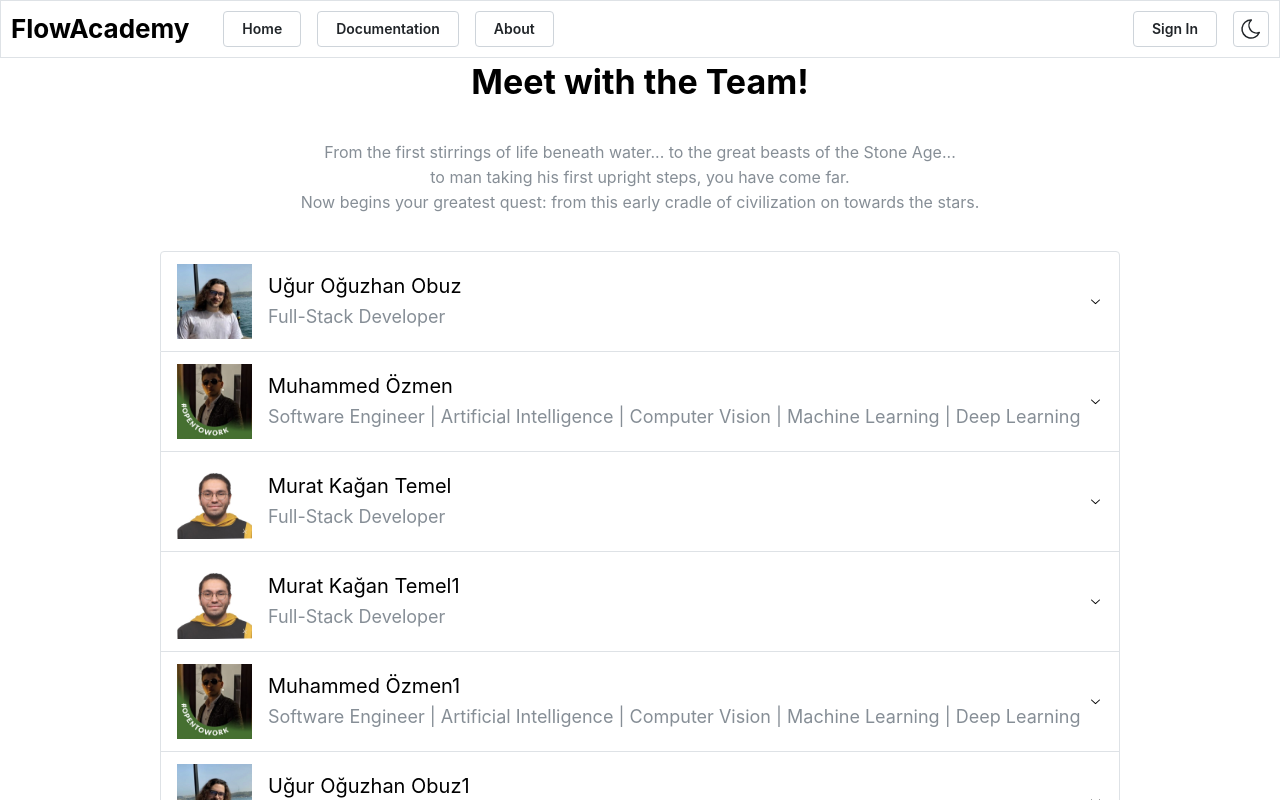
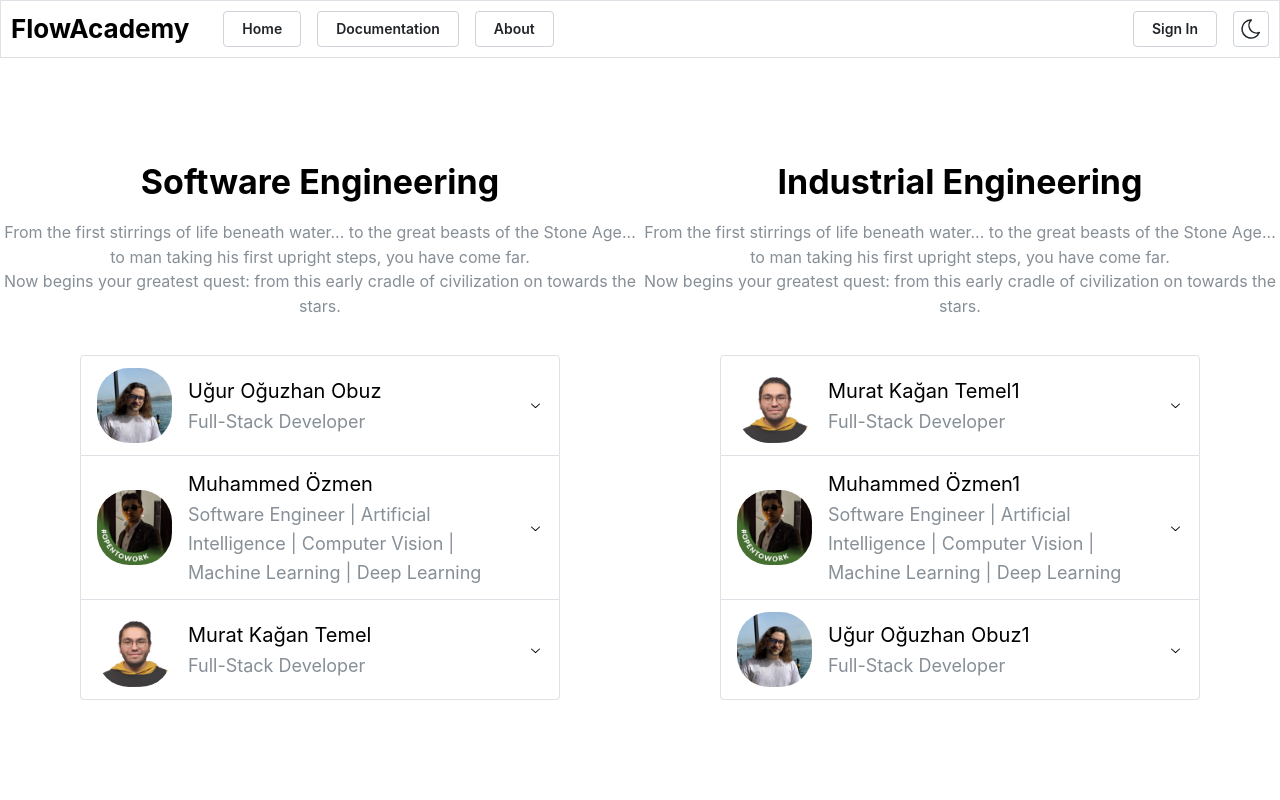
Before and after one commit to Cytherr1/flowacademy, a Next.js app: page /about in a window 1280 px wide. Shown: the top 800 px of the page. Built offline with nearby package versions, Linux system fonts and the light colour scheme; no server answers.

Commit message:
about without responsiveness

```diff
--- a/components/about.tsx
+++ b/components/about.tsx
@@ -1,16 +1,51 @@
 "use client";
-import { Text, Accordion, Center, Box, Title, Stack } from "@mantine/core";
-import { aboutData } from "@/lib/data";
+
+import {
+  Text,
+  Accordion,
+  Center,
+  Box,
+  Title,
+  Stack,
+  Group,
+} from "@mantine/core";
+import { softwareData, industrialData } from "@/lib/data";
 import AccordionLabel from "./accordionLabel";
+import { getSocialButtons } from "./getSocialButtons";
+
+interface DataItem {
+  id: string;
+  image: string;
+  label: string;
+  description: string;
+  content: string;
+  social1?: string;
+  social2?: string;
+  social3?: string;
+  social4?: string;
+}
 
 export default function AboutComponent() {
-  const items = aboutData.map((item) => (
+  const software = softwareData.map((item: DataItem) => (
     <Accordion.Item value={item.id} key={item.label}>
       <Accordion.Control>
         <AccordionLabel {...item} />
       </Accordion.Control>
       <Accordion.Panel>
         <Text size="sm">{item.content}</Text>
+        <Group mt="sm">{getSocialButtons(item)}</Group>
+      </Accordion.Panel>
+    </Accordion.Item>
+  ));
+
+  const industrial = industrialData.map((item: DataItem) => (
+    <Accordion.Item value={item.id} key={item.label}>
+      <Accordion.Control>
+        <AccordionLabel {...item} />
+      </Accordion.Control>
+      <Accordion.Panel>
+        <Text size="sm">{item.content}</Text>
+        <Group mt="sm">{getSocialButtons(item)}</Group>
       </Accordion.Panel>
     </Accordion.Item>
   ));
@@ -18,22 +53,40 @@
   return (
     <Center miw="100%" mah="100%">
       <Stack align="center" w="100%">
-        <Title order={1} ta="center" mb={20}>
-          Meet with the Team!
+        <Title order={1} ta="center">
+          Software Engineering
         </Title>
         <Text ta="center" mb={20} c="dimmed">
           From the first stirrings of life beneath water... to the great beasts
           of the Stone Age...
-          <br/>
-          to man taking his first upright steps, you have
-          come far.
-          <br/>
-          Now begins your greatest quest: from this early cradle of
-          civilization on towards the stars.
+          <br />
+          to man taking his first upright steps, you have come far.
+          <br />
+          Now begins your greatest quest: from this early cradle of civilization
+          on towards the stars.
         </Text>
         <Box w="75%" mx="auto">
           <Accordion chevronPosition="right" variant="contained">
-            {items}
+            {software}
+          </Accordion>
+        </Box>
+      </Stack>
+      <Stack align="center" w="100%">
+        <Title order={1} ta="center">
+          Industrial Engineering
+        </Title>
+        <Text ta="center" mb={20} c="dimmed">
+          From the first stirrings of life beneath water... to the great beasts
+          of the Stone Age...
+          <br />
+          to man taking his first upright steps, you have come far.
+          <br />
+          Now begins your greatest quest: from this early cradle of civilization
+          on towards the stars.
+        </Text>
+        <Box w="75%" mx="auto">
+          <Accordion chevronPosition="right" variant="contained">
+            {industrial}
           </Accordion>
         </Box>
       </Stack>
--- a/components/accordionLabel.tsx
+++ b/components/accordionLabel.tsx
@@ -1,4 +1,5 @@
 "use client";
+
 import { Group, Text, Image } from "@mantine/core";
 import NextImage from "next/image";
 
@@ -13,12 +14,11 @@
   image,
   description,
 }: AccordionLabelProps) {
-  // Handle image path - convert relative paths to absolute
   const imageSrc = image.startsWith("../")
     ? image.replace("../", "/")
     : image.startsWith("./")
-      ? image.replace("./", "/")
-      : image;
+    ? image.replace("./", "/")
+    : image;
 
   return (
     <Group wrap="nowrap">
@@ -31,6 +31,7 @@
         alt={`${label} logo`}
         width={75}
         height={75}
+        radius="xl"
       />
       <div>
         <Text size="xl">{label}</Text>
--- /dev/null
+++ b/components/getSocialButtons.tsx
@@ -0,0 +1,56 @@
+import { Button } from "@mantine/core";
+import {
+  IconBrandGithubFilled,
+  IconBrandInstagramFilled,
+  IconBrandLinkedinFilled,
+  IconWorld,
+} from "@tabler/icons-react";
+
+interface DataItem {
+  id: string;
+  image: string;
+  label: string;
+  description: string;
+  content: string;
+  social1?: string;
+  social2?: string;
+  social3?: string;
+  social4?: string;
+}
+
+export const getSocialButtons = (item: DataItem) => {
+  const socialLinks = [
+    { url: item.social1, icon: <IconWorld size={18} />, label: "Website" },
+    {
+      url: item.social2,
+      icon: <IconBrandGithubFilled size={18} />,
+      label: "GitHub",
+    },
+    {
+      url: item.social3,
+      icon: <IconBrandLinkedinFilled size={18} />,
+      label: "LinkedIn",
+    },
+    {
+      url: item.social4,
+      icon: <IconBrandInstagramFilled size={18} />,
+      label: "Instagram",
+    },
+  ];
+
+  return socialLinks
+    .filter((social) => social.url)
+    .map((social, index) => (
+      <Button
+        key={index}
+        component="a"
+        href={social.url}
+        target="_blank"
+        rel="noopener noreferrer"
+        variant="light"
+      >
+        {social.icon}
+        <span style={{ marginLeft: "8px" }}>{social.label}</span>
+      </Button>
+    ));
+};
--- a/lib/data.ts
+++ b/lib/data.ts
@@ -43,13 +43,17 @@
   },
 ];
 
-export const aboutData = [
+export const softwareData = [
   {
     id: "ugur",
     image: "/1722501175596.jpg",
     label: "Uğur Oğuzhan Obuz",
     description: "Full-Stack Developer",
     content: "Competitive Civ6 Player.",
+    social1: "https://www.ugurobuz.com",
+    social2: "https://https://github.com/Cytherr1",
+    social3: "https://www.linkedin.com/in/ugobuz/",
+    social4: "",
   },
   {
     id: "muhammedemin",
@@ -57,8 +61,11 @@
     label: "Muhammed Özmen",
     description:
       "Software Engineer | Artificial Intelligence | Computer Vision | Machine Learning | Deep Learning",
-	  content:
-		"Rust 2500k+ hours.",
+    content: "Rust 2500k+ hours.",
+    social1: "https://github.com/muhammedozmen",
+    social2: "https://www.linkedin.com/in/muhammedozmen/",
+    social3: "",
+    social4: "",
   },
   {
     id: "murat",
@@ -66,15 +73,25 @@
     label: "Murat Kağan Temel",
     description: "Full-Stack Developer",
     content:
-		"Currently playing Balatro.",
+      "A passionate Full Stack Developer specializing in modern JavaScript frameworks such as React and Next.js, with a strong foundation in web development. Pursuing a Software Engineering degree at Bahçeşehir University with a 3.69 GPA, I have contributed to various projects showcasing expertise in both frontend and backend development.",
+    social1: "https://muratkagan.com",
+    social2: "https://github.com/hantheemp",
+    social3: "https://www.linkedin.com/in/muratkagan/",
+    social4: "https://instagram.com/muratkagan27",
   },
+];
+
+export const industrialData = [
   {
     id: "murat1",
     image: "/1737971204206.jpg",
     label: "Murat Kağan Temel1",
     description: "Full-Stack Developer",
-	  content:
-		"Currently playing Balatro.",
+    content: "Currently playing Balatro.",
+    social1: "https://muratkagan.com",
+    social2: "https://github.com/hantheemp",
+    social3: "https://www.linkedin.com/in/muratkagan/",
+    social4: "https://instagram.com/muratkagan27",
   },
   {
     id: "muhammedemin1",
@@ -82,8 +99,11 @@
     label: "Muhammed Özmen1",
     description:
       "Software Engineer | Artificial Intelligence | Computer Vision | Machine Learning | Deep Learning",
-	  content:
-		"Rust 2500k+ hours.",
+    content: "Rust 2500k+ hours.",
+    social1: "https://github.com/muhammedozmen",
+    social2: "https://www.linkedin.com/in/muhammedozmen/",
+    social3: "",
+    social4: "",
   },
   {
     id: "ugur1",
@@ -91,5 +111,9 @@
     label: "Uğur Oğuzhan Obuz1",
     description: "Full-Stack Developer",
     content: "Competitive Civ6 Player.",
+    social1: "https://www.ugurobuz.com",
+    social2: "https://https://github.com/Cytherr1",
+    social3: "https://www.linkedin.com/in/ugobuz/",
+    social4: "",
   },
 ];
```
Lines whose indentation alone changed are shown as unchanged.
